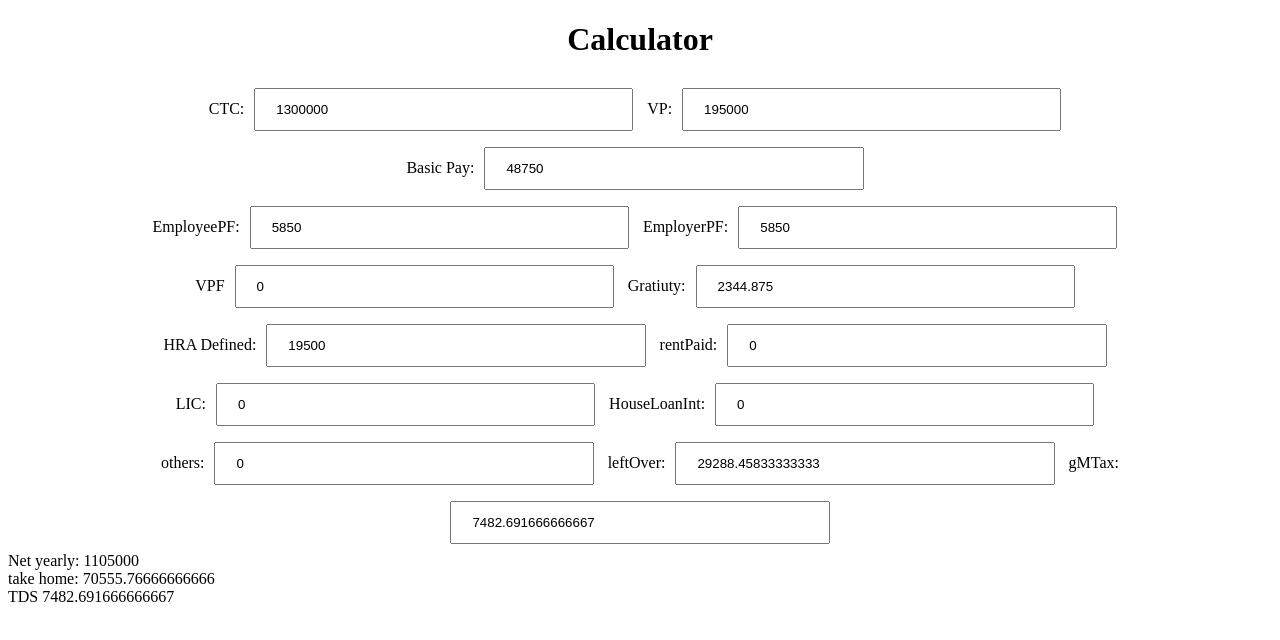
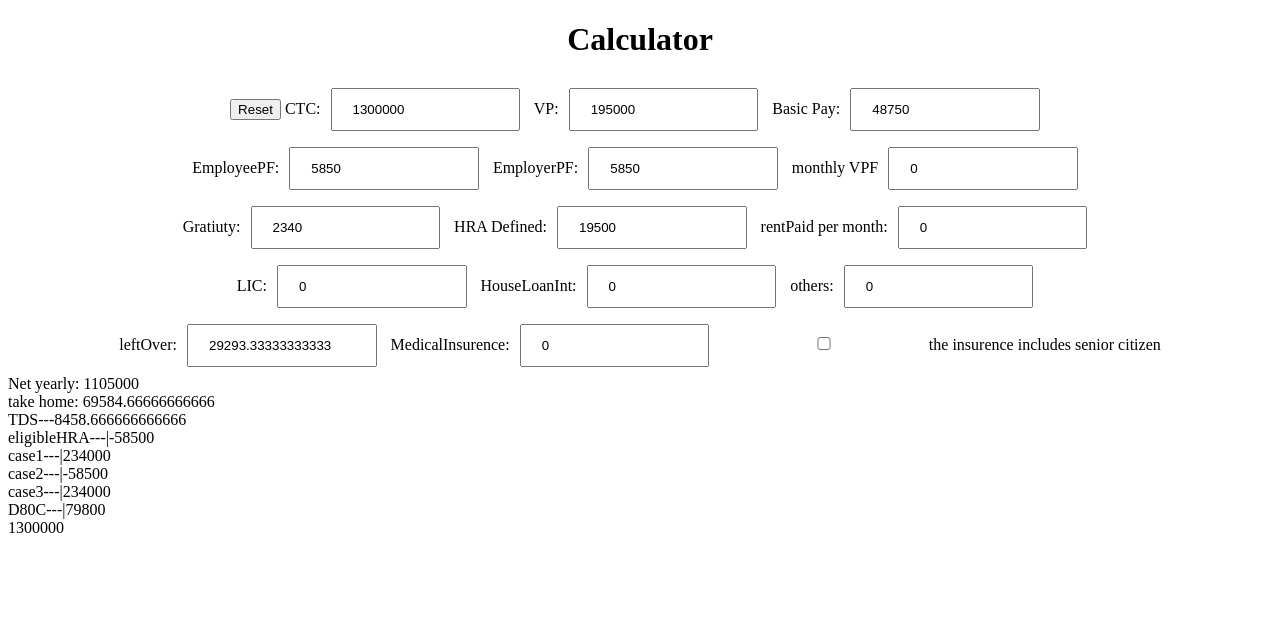
Before and after one commit to vamsithumati/tax, an Angular app: page / in a window 1280 px wide. Shown: the top 640 px of the page. Built offline with nearby package versions, Linux system fonts and the light colour scheme.

Commit message:
modified

```diff
--- a/src/app/app.component.css
+++ b/src/app/app.component.css
@@ -1,5 +1,5 @@
 input {
-  width: 30%;
+  width: 15%;
   padding: 12px 20px;
   margin: 8px 10px;
   box-sizing: border-box;
--- a/src/app/app.component.html
+++ b/src/app/app.component.html
@@ -1,28 +1,34 @@
 <!--The content below is only a placeholder and can be replaced.-->
 <div style="text-align:center">
-  <h1>Calculator</h1>
+  <h1>Calculator</h1><button (click)=reset();>Reset</button>
   CTC:<input type="number" (keyup)="CTCFunction()" [(ngModel)]="CTC" />
-  VP:<input type="number" (keyup)="VPFunction()" [(ngModel)]="VP" /><br>
-  Basic Pay:<input type="number" (keyup)="calc()" [(ngModel)]="basicPay" /><br>
+  VP:<input type="number" (keyup)="VPFunction('VP')" [(ngModel)]="VP" />
+  Basic Pay:<input type="number" (keyup)="VPFunction('basicPay')" [(ngModel)]="basicPay" /><br>
 
-  EmployeePF:<input type="number" (keyup)="calc()" [(ngModel)]="EmployeePF" />
-  EmployerPF:<input type="number" (keyup)="calc()" [(ngModel)]="EmployerPF" /><br>
-  VPF<input type="number" (keyup)="calc()" [(ngModel)]="VPF" />
-  Gratiuty:<input type="number" (keyup)="calc()" [(ngModel)]="Gratiuty" /><br>
-  HRA Defined:<input type="number" (keyup)="calc()" [(ngModel)]="HRA" />
-  rentPaid:<input type="number" (keyup)="CTCFunction()" [(ngModel)]="rentPaid" /><br>
+  EmployeePF:<input type="number" (keyup)="VPFunction('EmployeePF')" [(ngModel)]="EmployeePF" />
+  EmployerPF:<input type="number" (keyup)="VPFunction('EmployerPF')" [(ngModel)]="EmployerPF" />
+  monthly VPF<input type="number" (keyup)="VPFunction('VPF')" [(ngModel)]="VPF" /><br>
+  Gratiuty:<input type="number" (keyup)="VPFunction('Gratiuty')" [(ngModel)]="Gratiuty" />
+  HRA Defined:<input type="number" (keyup)="VPFunction('HRA')" [(ngModel)]="HRA" />
+  rentPaid per month:<input type="number" (keyup)="CTCFunction()" [(ngModel)]="rentPaid" /><br>
   LIC:<input type="number" (keyup)="CTCFunction()" [(ngModel)]="LIC" />
-  HouseLoanInt:<input type="number" (keyup)="calc()" [(ngModel)]="HouseLoanInt" /><br>
-  others:<input type="number" (keyup)="calc()" [(ngModel)]="others" />
+  HouseLoanInt:<input type="number" (keyup)="CTCFunction()" [(ngModel)]="HouseLoanInt" />
+  others:<input type="number" (keyup)="CTCFunction()" [(ngModel)]="others" /><br>
   leftOver:<input type="number" (keyup)="calc()" [(ngModel)]="leftOver" />
-  gMTax:<input type="number" (keyup)="calc()" [(ngModel)]="gMTax" />
-
+  MedicalInsurence:<input type="number" (keyup)="CTCFunction()" [(ngModel)]="MedicalInsurence" />
+<input (click)="checkFunction()" type="checkbox" value = "true" [(ngModel)]="SeniorCitizen"/>the insurence includes senior citizen
 
 </div>
 <div>
   Net yearly: <label>{{netYearSalary}}</label><br>
 
   take home: <label>{{monthlyTakeHome}}</label><br>
-  TDS <label>{{gMTax}}</label><br>
+  TDS---<label>{{gMTax}}</label><br>
+  eligibleHRA---|<label>{{eligibleHRA}}</label><br>
+  case1---|<label>{{case1}}</label><br>
+  case2---|<label>{{case2}}</label><br>
+  case3---|<label>{{case3}}</label><br>
+  D80C---|<label>{{150000-D80}}</label><br>
+  {{(monthlyTakeHome+gMTax+Gratiuty+EmployerPF+EmployeePF+VPF)*12+VP}}
 </div>
 <router-outlet></router-outlet>
--- a/src/app/app.component.ts
+++ b/src/app/app.component.ts
@@ -9,6 +9,8 @@ export class AppComponent implements OnInit {
   CTC = 1300000;
   VP = 0;
   basicPay = 0;
+  UVP = true;
+  UbasicPay = true;
   netYearSalary = 0;
   title = 'tax';
   monthlyTakeHome = 0;
@@ -17,6 +19,11 @@ export class AppComponent implements OnInit {
   VPF = 0;
   Gratiuty = 0;
   HRA = 0;
+  UEmployeePF = true;
+  UEmployerPF = true;
+  UVPF = true;
+  UGratiuty = true;
+  UHRA = true;
   rentPaid = 0;
   LIC = 0;
   HouseLoanInt = 0;
@@ -26,34 +33,73 @@ export class AppComponent implements OnInit {
   proTax = 200;
   gYTax = 0; gMTax = 0;
   ynet = 0;
-  ;
+  eligibleHRA: number;
+  case1: number;
+  case2: number;
+  case3: number;
+  D80: number;
+  Uothers= true;
+  MedicalInsurence = 0;
+  SeniorCitizen = false;
+  flag =0;
   ngOnInit() {
+    this.SeniorCitizen = false;
+    this.flag =0;
+    this.CTCFunction();
+  }
+  checkFunction(){
+    this.flag++;
     this.CTCFunction();
   }
   CTCFunction() {
-    this.VP = this.CTC * 0.15;
+    this.VP = this.UVP ? this.CTC * 0.15 : this.VP;
     this.netYearSalary = this.CTC - this.VP;
     this.netMonthlywithoutDeductions = this.netYearSalary / 12;
-    this.basicPay = this.CTC * 0.45 / 12;
-    this.EmployeePF = this.basicPay * 0.12;
-    this.EmployerPF = this.basicPay * 0.12;
-    this.Gratiuty = 0.0481 * this.basicPay;
+    this.basicPay = this.UbasicPay ? this.CTC * 0.45 / 12 : this.basicPay;
+    this.EmployeePF = this.UEmployeePF ? this.basicPay * 0.12 : this.EmployeePF;
+    this.EmployerPF = this.UEmployerPF ? this.basicPay * 0.12 : this.EmployerPF;
+    this.Gratiuty = this.UGratiuty ? 0.048 * this.basicPay : this.Gratiuty;
     this.leftOver = this.netMonthlywithoutDeductions
       - this.EmployeePF
       - this.EmployerPF
       - this.Gratiuty
-      - this.basicPay;
-    this.HRA = 0.4 * this.basicPay;
-    this.monthlyTakeHome = this.basicPay + this.leftOver;
+      - this.basicPay
+      - this.others
+      - this.VPF;
+    this.HRA = this.UHRA ? 0.4 * this.basicPay : this.HRA ;
+    this.monthlyTakeHome = this.basicPay + this.leftOver + this.others;
     // this.taxCalc();
     this.ynet = this.monthlyTakeHome * 12;
-    const D80 = ((this.EmployeePF * 12) + this.LIC);
-    if (D80 < 150000) {
-      this.ynet = this.ynet - 50000 - this.LIC;
+    this.D80 = ((this.EmployeePF * 12) + this.LIC + (this.VPF*12));
+    if (this.D80 < 150000) {
+      this.ynet = this.ynet - 50000 - this.LIC - (this.VPF*12);
     } else {
       this.ynet = this.ynet + (this.EmployeePF * 12) - 50000 - 150000;
     }
-    this.ynet = this.ynet - this.rentPaid;
+    if(this.HouseLoanInt<200000){
+      this.ynet = this.ynet-this.HouseLoanInt;
+    }else{
+      this.ynet = this.ynet-200000;
+    }
+    if(this.MedicalInsurence<25000){
+      this.ynet = this.ynet-this.MedicalInsurence;
+    }else if(this.MedicalInsurence>25000){
+      if(this.flag%2){
+        if(this.MedicalInsurence<50000){
+          this.ynet = this.ynet-this.MedicalInsurence;
+        }else{
+          this.ynet = this.ynet-50000;
+        }
+      }else{
+        this.ynet = this.ynet-25000;
+      }
+    }
+    this.case1 = this.HRA*12;
+    this.case2 = (this.rentPaid*12)-(this.basicPay*12*0.1);
+
+    this.case3 = this.basicPay*12*0.4;
+    this.eligibleHRA = Math.min(this.case1,this.case2,this.case3)
+     this.ynet = this.ynet - this.eligibleHRA;
 
     // this.ynet = this.ynet - 50000 - this.LIC;
     if (this.ynet <= 250000) {
@@ -79,31 +125,20 @@ export class AppComponent implements OnInit {
 
   }
 
-  VPFunction() {
+  reset() {
+    this.UVP = true;
+    this.UbasicPay = true;
+    this.UEmployeePF = true;
+    this.UEmployerPF = true;
+    this.UVPF = true;
+    this.UGratiuty = true;
+    this.UHRA = true;
+    this.CTCFunction();
+  }
+  VPFunction(vName) {
+    this['U'+vName] = false;
+    this.CTCFunction();
+  }
 
-  }
-  calc() {
-    //this.netYearSalary = this.CTC - this.VP;
-    //this.monthlyTakeHome = this.netYearSalary / 12;
-  }
-  taxCalc() {
-    let ynet = this.monthlyTakeHome * 12;
-    let yTax = 0;
-    ynet = ynet - 50000;
-    if (ynet <= 250000) {
-      yTax = 0;
-    }
-    if (ynet > 250000 && ynet <= 500000) {
-      yTax = 0;
-    }
-    if (ynet > 500000 && ynet < 1000000) {
-      yTax = 12500 + (ynet - 500000) * 0.2;
-    }
-    if (ynet > 1000000) {
-      yTax = 12500 + 100000 + (ynet - 1000000) * 0.2;
-    }
-    this.gYTax = yTax;
-    this.gMTax = this.gYTax / 12;
-    return this.gMTax;
-  }
+
 }
```
Also changed, not shown: 1 other file (tests, documents, lock files or other folders).
